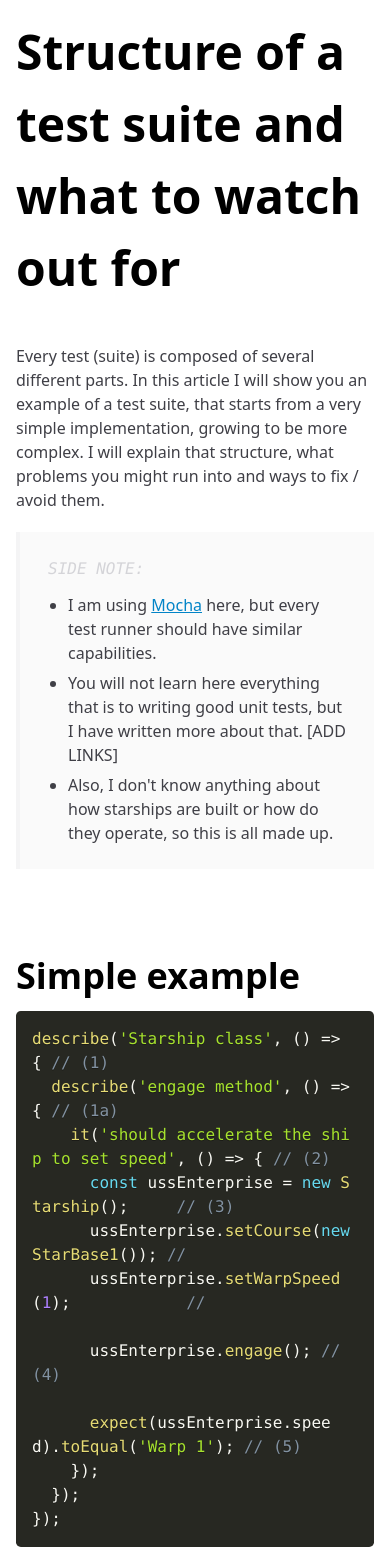
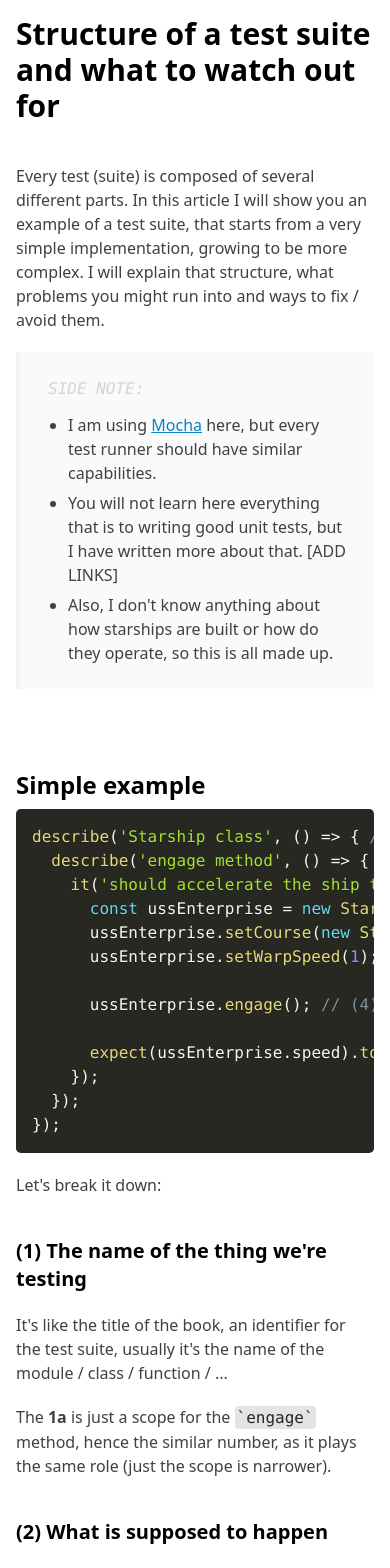
Before and after one commit to smolak/howtotest, a Next.js app: page /structure-of-a-test-suite-and-what-to-watch-out-for in a window 390 px wide. Shown: the top 1568 px of the page. Built offline with nearby package versions, Linux system fonts and the light colour scheme.

Commit message:
Style for mobile

```diff
--- a/components/Code.js
+++ b/components/Code.js
@@ -1,13 +1,17 @@
 import { Prism as SyntaxHighlighter } from 'react-syntax-highlighter';
 import { okaidia, coy } from 'react-syntax-highlighter/dist/cjs/styles/prism';
 
-export const Code = ({ children, inConversation = false, language = 'javascript' }) => (
-  <SyntaxHighlighter
-    lineProps={{ style: { wordBreak: 'break-all', whiteSpace: 'pre-wrap' } }}
-    wrapLines
-    language={language}
-    style={inConversation ? coy : okaidia}
-  >
-    {children}
-  </SyntaxHighlighter>
-);
+export const Code = ({ children, inConversation = false, language = 'javascript' }) => {
+  const wrapLinesProps = {
+    lineProps: { style: { wordBreak: 'break-all', whiteSpace: 'pre-wrap' } },
+    wrapLines: true,
+  };
+
+  const wrapLinesConditionally = inConversation ? wrapLinesProps : {};
+
+  return (
+    <SyntaxHighlighter language={language} style={inConversation ? coy : okaidia} {...wrapLinesConditionally}>
+      {children}
+    </SyntaxHighlighter>
+  );
+};
--- a/pages/implementation-detail-in-tests-description.js
+++ b/pages/implementation-detail-in-tests-description.js
@@ -12,9 +12,7 @@ export default function ImplementationDetailInTestsDescription() {
 
       <main className="container mx-auto max-w-screen-lg p-4">
         <article>
-          <h1 className="text-5xl leading-normal font-black max-w-screen-lg mb-10">
-            (Problems with) implementation detail in test's description
-          </h1>
+          <h1 className="article-title">(Problems with) implementation detail in test's description</h1>
           <section>
             <h3 className="section-title">Problematic test</h3>
             <p>
--- a/pages/structure-of-a-test-suite-and-what-to-watch-out-for.js
+++ b/pages/structure-of-a-test-suite-and-what-to-watch-out-for.js
@@ -11,9 +11,7 @@ export default function ImplementationDetailInTestsDescription() {
 
       <main className="container mx-auto max-w-screen-lg p-4">
         <article>
-          <h1 className="text-5xl leading-normal font-black max-w-screen-lg mb-10">
-            Structure of a test suite and what to watch out for
-          </h1>
+          <h1 className="article-title">Structure of a test suite and what to watch out for</h1>
           <p>
             Every test (suite) is composed of several different parts. In this article I will show you an example of a
             test suite, that starts from a very simple implementation, growing to be more complex. I will explain that
@@ -164,7 +162,7 @@ export default function ImplementationDetailInTestsDescription() {
                   Why not?
                   <br />
                   That would certainly put the things in right order (act part followed by assert part), like this:
-                  <Code>
+                  <Code inConversation>
                     {`try {
   ussEnterprise.engage();
 } catch (e) {
--- a/styles/globals.css
+++ b/styles/globals.css
@@ -44,7 +44,7 @@
 
 @layer components {
     .conversation {
-        @apply rounded-lg p-8 m-10 list-none flex flex-col space-y-4 shadow-2xl font-light;
+        @apply rounded-lg list-none flex flex-col space-y-4 font-light pl-0;
     }
 
     .conversation > li, .conversation.starting-me > li, .conversation.starting-you > li:nth-child(odd) {
@@ -57,6 +57,12 @@
 
     .conversation li pre {
         @apply border border-solid border-gray-200;
+    }
+
+    @media (min-width: 1024px) {
+        .conversation {
+            @apply m-10 p-8 shadow-2xl;
+        }
     }
 
     aside {
@@ -92,11 +98,33 @@
         content: '–';
     }
 
+    .article-title {
+        @apply text-3xl font-black max-w-screen-lg mb-10;
+    }
+
+    @media (min-width: 1024px) {
+        .article-title {
+            @apply text-5xl leading-normal;
+        }
+    }
+
     .section-title {
-        @apply text-4xl font-extrabold leading-normal mt-20;
+        @apply text-2xl font-extrabold mt-20;
+    }
+
+    @media (min-width: 1024px) {
+        .section-title {
+            @apply text-4xl leading-normal;
+        }
     }
 
     .section-subtitle {
-        @apply text-2xl font-bold;
+        @apply text-xl font-bold mt-10;
+    }
+
+    @media (min-width: 1024px) {
+        .section-subtitle {
+            @apply text-2xl;
+        }
     }
 }
```
